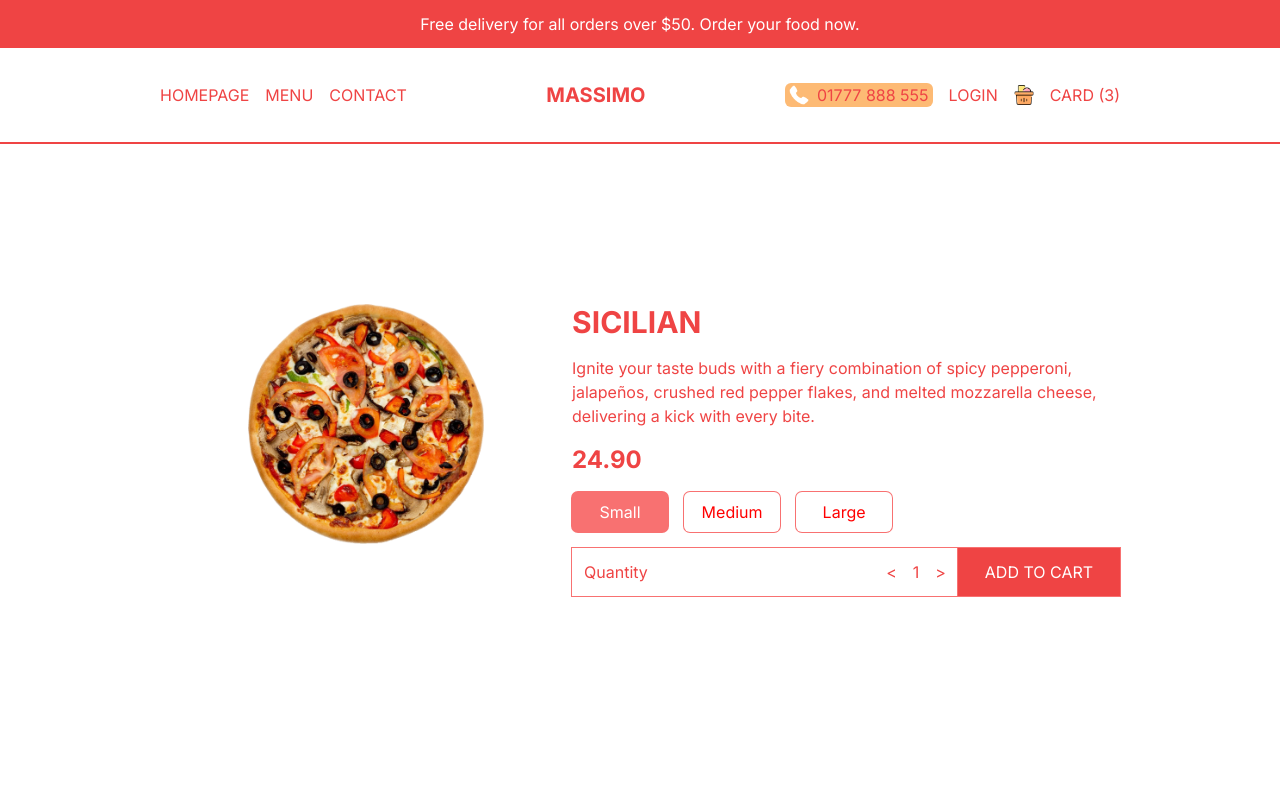
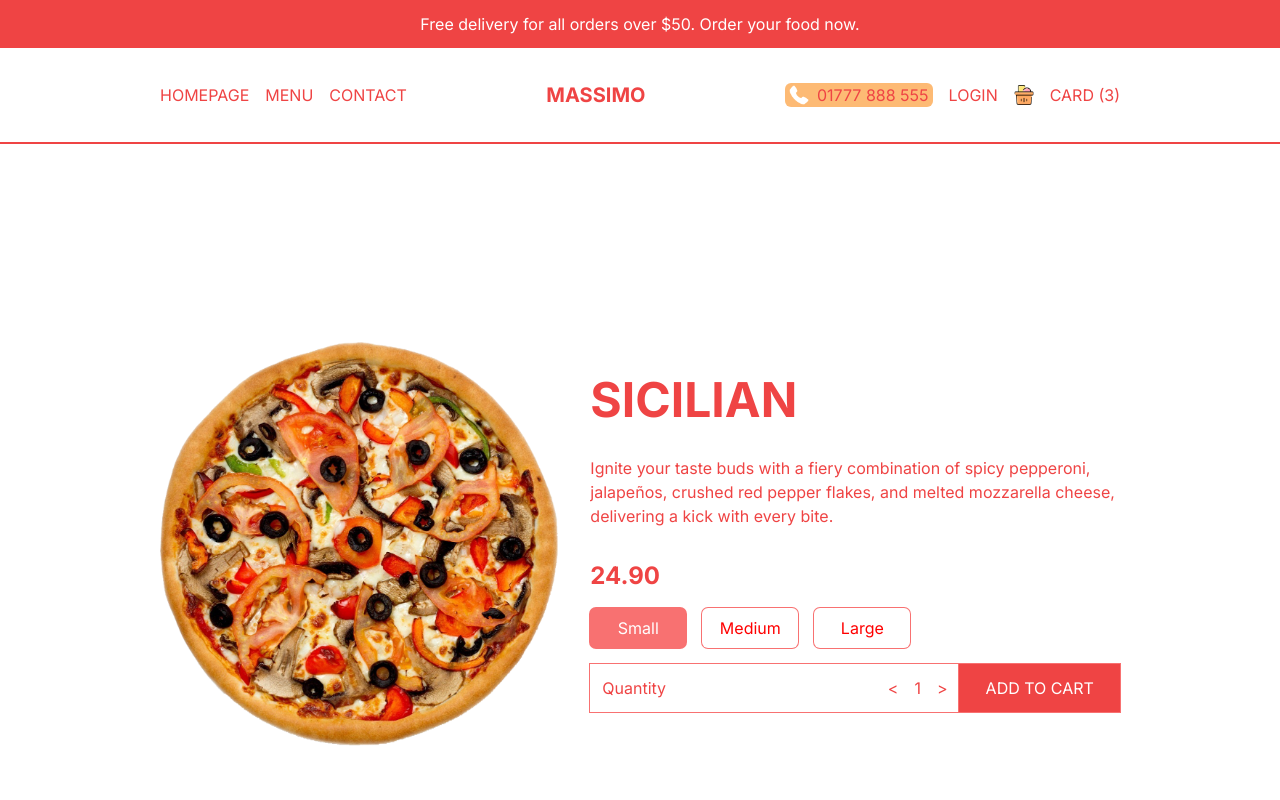
Before and after one commit to MajaPetkova/food-delivery-app, a Next.js app: page /product/1 in a window 1280 px wide. Shown: the top 800 px of the page. Built offline with nearby package versions, Linux system fonts and the light colour scheme.

Commit message:
Add style for Price and single page and useEffect hook for total price

```diff
--- a/src/app/product/[id]/page.tsx
+++ b/src/app/product/[id]/page.tsx
@@ -5,10 +5,10 @@
 
 const SingleProductPage = () => {
   return (
-    <div className="p-4 lg:p-20 xl:p-40 h-screen flex flex-col justify-around text-red-500 md:flex-row">
+    <div className="p-4 lg:p-20 xl:p-40 h-screen flex flex-col justify-around text-red-500 md:flex-row md:gap-8 md:items-center">
       {/* Image Container  */}
       {singleProduct.img && (
-        <div className="relative w-full h-1/2">
+        <div className="relative w-full h-1/2 md:h-[70%] xl:h-[90%]">
           <Image
             src={singleProduct.img}
             alt="img"
@@ -18,8 +18,8 @@
         </div>
       )}
       {/* Text Container  */}
-      <div className="h-1/2 flex flex-col gap-4">
-        <h1 className="text-3xl font-bold uppercase">{singleProduct.title}</h1>
+      <div className="h-1/2 flex flex-col gap-4 md:h-[70%] justify-center md:gap-6 xl:gap-8">
+        <h1 className="text-3xl font-bold uppercase xl:text-5xl">{singleProduct.title}</h1>
         <p>{singleProduct.desc}</p>
         <Price
           price={singleProduct.price}
--- a/src/components/Price.tsx
+++ b/src/components/Price.tsx
@@ -1,5 +1,5 @@
 "use client";
-import React, { useState } from "react";
+import React, { useEffect, useState } from "react";
 
 type Props = {
   price: number;
@@ -10,6 +10,14 @@
   const [totalPrice, setTotalPrice] = useState(price);
   const [quantity, setQuantity] = useState(1);
   const [selectedItem, setSelectedItem] = useState(0);
+
+  useEffect(() => {
+    setTotalPrice(
+      quantity *
+        (options ? price + options[selectedItem].additionalPrice : price)
+    );
+  }, [ quantity, selectedItem, options, price]);
+
 
   return (
     <div className="flex flex-col gap-4">
@@ -37,7 +45,7 @@
           <span>Quantity</span>
           <div className="flex gap-4 items-center">
             <button
-              onClick={() => setQuantity((prev) => (prev <= 1 ?  1 : prev - 1))}
+              onClick={() => setQuantity((prev) => (prev <= 1 ? 1 : prev - 1))}
             >
               {"<"}
             </button>
```
